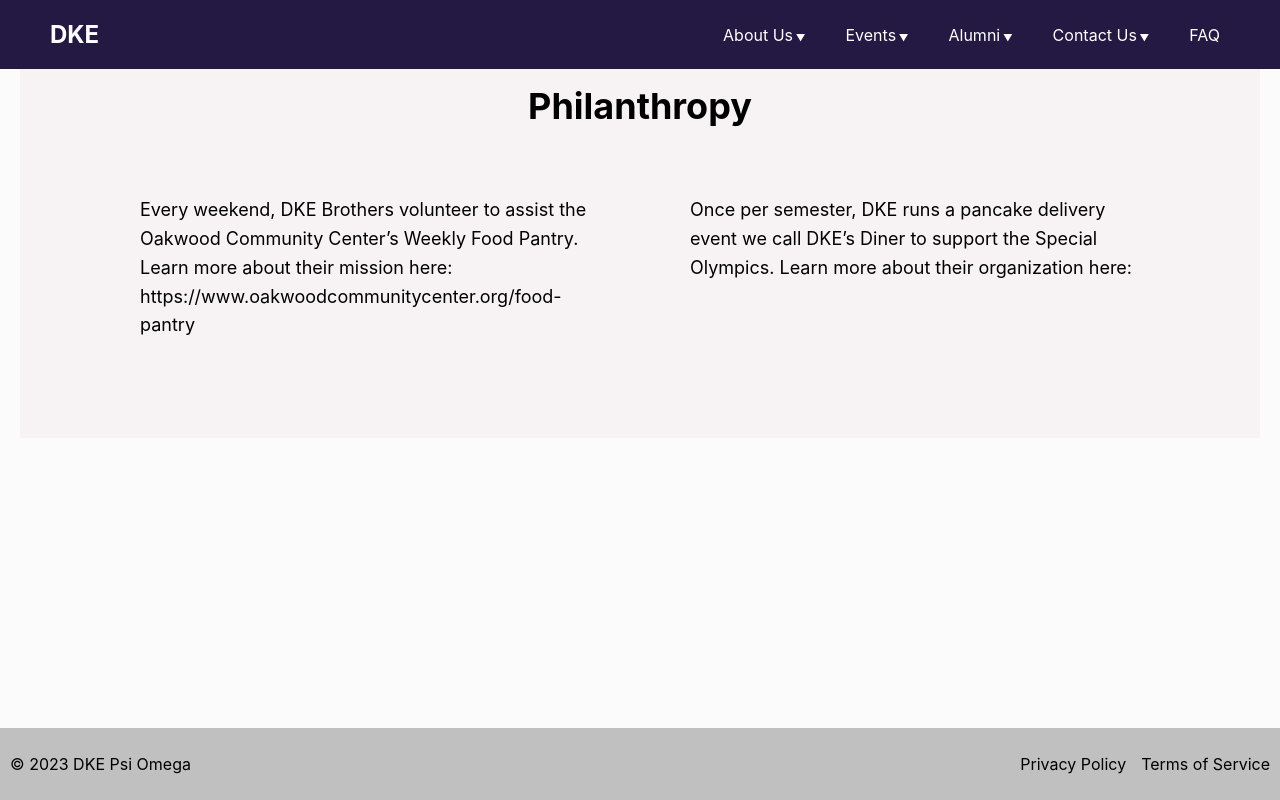
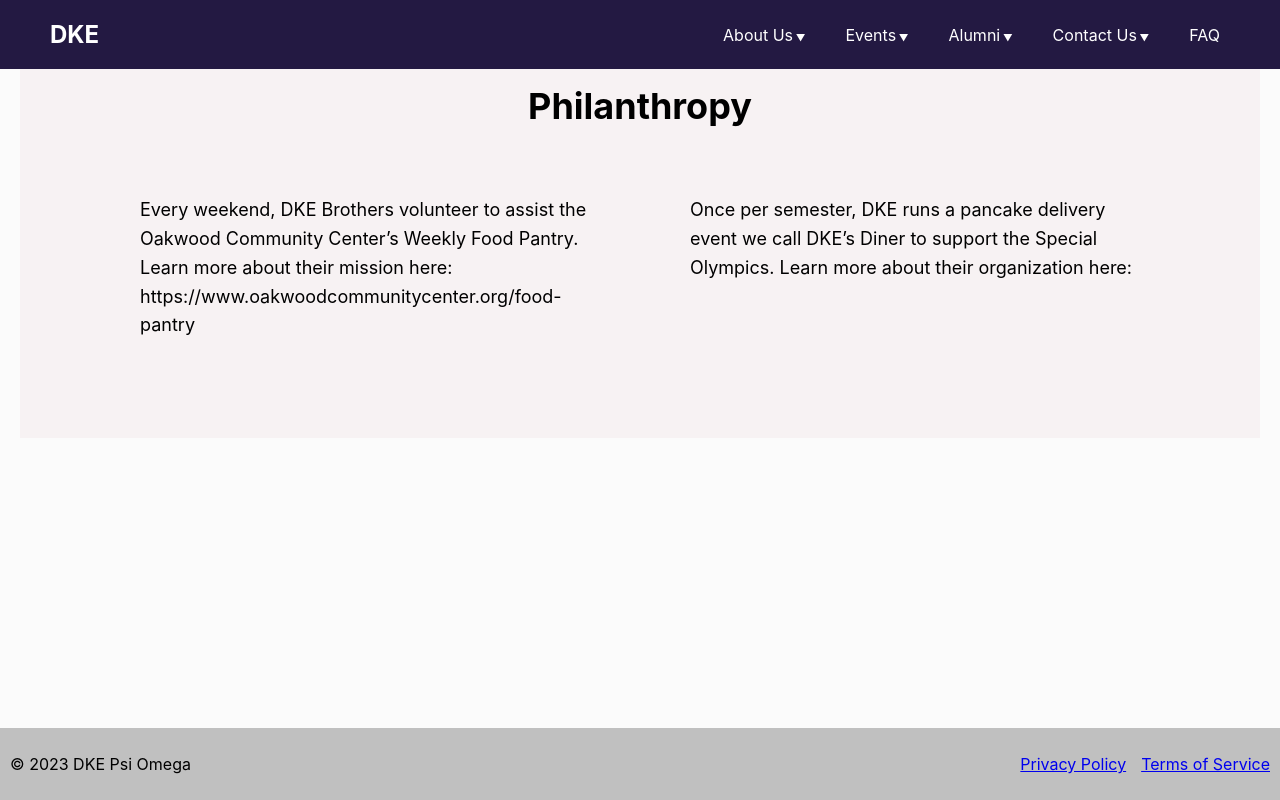
Before and after one commit to NBelgaonkar/Psi-Omega-Site, a React (Create React App) app: page /philo in a window 1280 px wide. Built offline with nearby package versions, Linux system fonts and the light colour scheme.

Commit message:
Update Footer.js

```diff
--- a/src/components/Footer.js
+++ b/src/components/Footer.js
@@ -1,37 +1,42 @@
 import React from "react";
 
-// Styles object
+// Styles object to handle inline CSS
 const styles = {
   footer: {
-    backgroundColor: "silver",
-    color: "black",
-    display: "flex",
-    justifyContent: "space-between",
-    alignItems: "center",
-    padding: "10px",
+    backgroundColor: "silver", // Background color of the footer
+    color: "black", // Text color in the footer
+    display: "flex", // Flexbox for layout
+    justifyContent: "space-between", // Spreads items evenly across the footer
+    alignItems: "center", // Vertically centers items
+    padding: "10px", // Padding inside the footer for spacing
   },
   ul: {
-    listStyle: "none",
-    display: "flex",
-    margin: 0, // Remove default margin
-    padding: 0, // Remove default padding
+    listStyle: "none", // Removes bullets from the list
+    display: "flex", // Aligns list items in a row
+    margin: 0, // Removes the default margin
+    padding: 0, // Removes the default padding
   },
   li: {
-    marginRight: "15px",
+    marginRight: "15px", // Adds space between list items
   },
   lastLi: {
-    marginRight: 0, // Last item doesn't need right margin
+    marginRight: 0, // No margin on the last item to keep alignment neat
   }
 };
 
 const Footer = () => {
   return (
     <footer style={styles.footer}>
+      {/* Footer text with the year */}
       <p>© 2023 DKE Psi Omega</p>
+
+      {/* Navigation links for policies */}
       <nav>
         <ul style={styles.ul}>
-                    <li style={styles.li}>Privacy Policy</li>
-                    <li style={styles.lastLi}>Terms of Service</li>
+          {/* List item for Privacy Policy */}
+          <li style={styles.li}><a href="/privacy-policy">Privacy Policy</a></li>
+          {/* Last list item for Terms of Service */}
+          <li style={styles.lastLi}><a href="/terms-of-service">Terms of Service</a></li>
         </ul>
       </nav>
     </footer>
```
Lines whose indentation alone changed are shown as unchanged.
